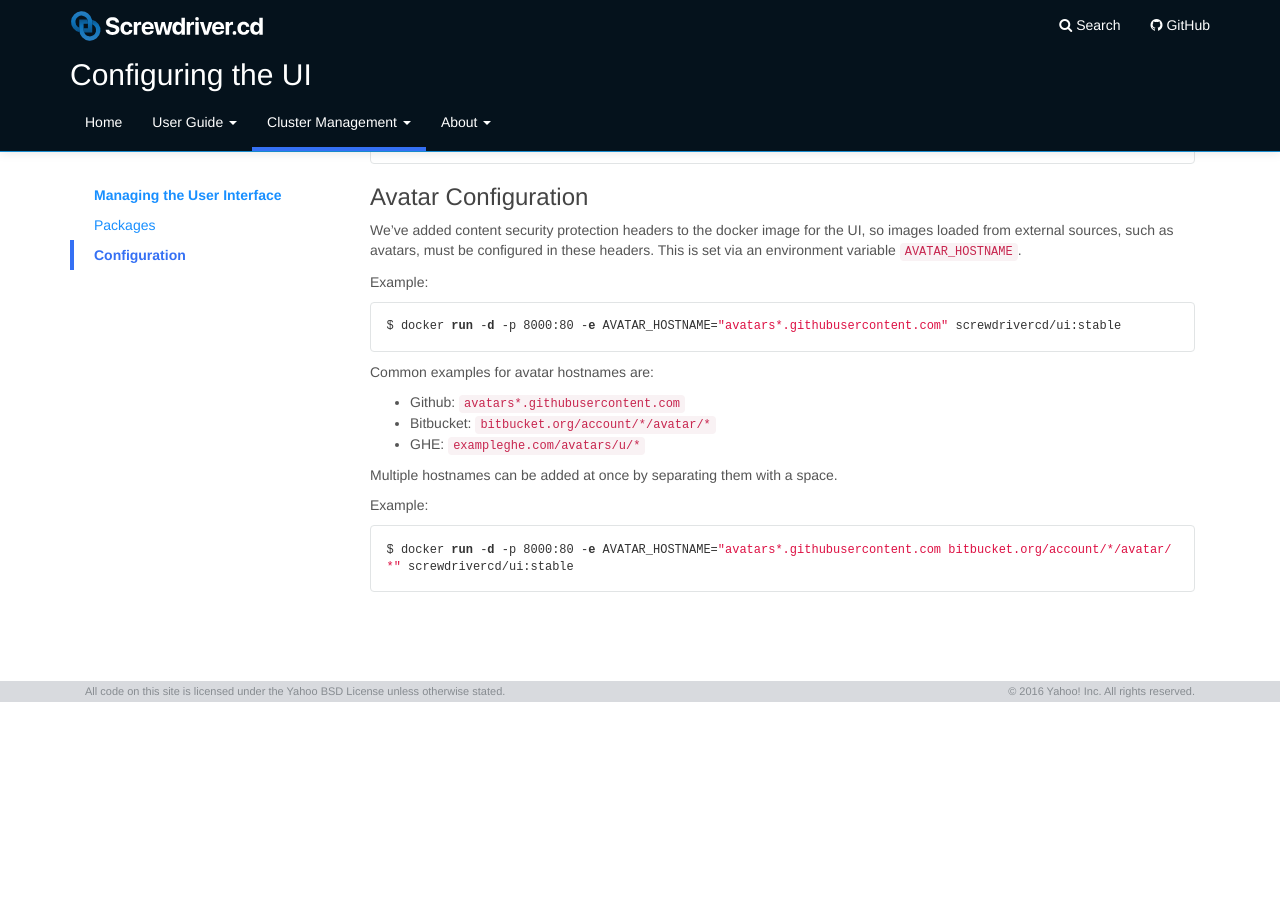
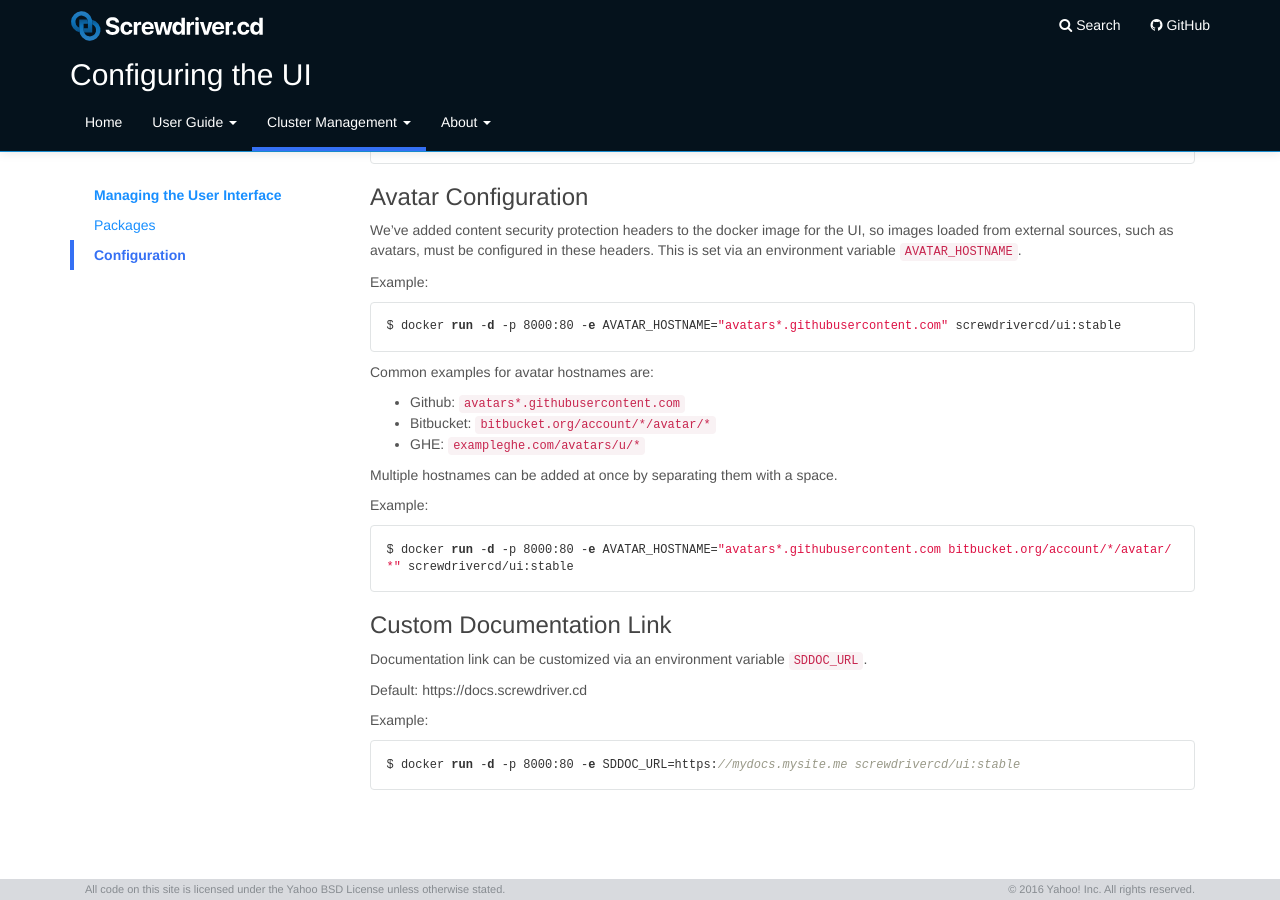
Before and after one commit to screwdriver-cd/guide, a Jekyll site: the page built from docs/cluster-management/configure-ui.md, in a window 1280 px wide and 900 px high, scrolled down 683 px. Built offline with Jekyll 4.4.1, drawn with Linux system fonts in a browser that asks for light colours; before the commit the page ends 1385 px from its top, so only the background shows below that.

Commit message:
fix: update doc with custom doc link

````diff
--- a/docs/cluster-management/configure-ui.md
+++ b/docs/cluster-management/configure-ui.md
@@ -64,3 +64,13 @@ Example:
 ```bash
 $ docker run -d -p 8000:80 -e AVATAR_HOSTNAME="avatars*.githubusercontent.com bitbucket.org/account/*/avatar/*" screwdrivercd/ui:stable
 ```
+
+### Custom Documentation Link
+Documentation link can be customized via an environment variable `SDDOC_URL`.
+
+Default: https://docs.screwdriver.cd
+
+Example:
+```bash
+$ docker run -d -p 8000:80 -e SDDOC_URL=https://mydocs.mysite.me screwdrivercd/ui:stable
+```
````
